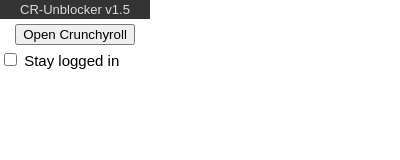
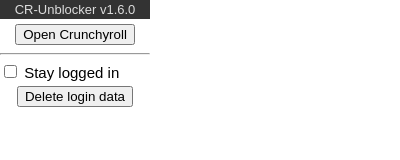
Before and after one commit to fhuhne/CR-Unblocker, a browser extension: page src/popup.html in a window 400 px wide. Drawn offline with Linux system fonts and the light colour scheme.

Commit message:
Update version number in popup, Add button to delete login data

```diff
--- a/src/popup.css
+++ b/src/popup.css
@@ -18,7 +18,7 @@
 	color: #ddd;
 }
 
-#open-cr {
+button {
 	display: block;
 	margin: 5px auto;
 	text-align: center;
--- a/src/popup.html
+++ b/src/popup.html
@@ -7,11 +7,13 @@
 </head>
 <body>
 	<div class="top-bar">
-		<p>CR-Unblocker v1.5</p>
+		<p>CR-Unblocker v1.6.0</p>
 	</div>
 	<button id="open-cr">Open Crunchyroll</button>
+	<hr />
 	<input type="checkbox" id="saveLogin" />
 	<label for="saveLogin">Stay logged in</label>
 	<script type="text/javascript" src="popup.js"></script>
+	<button id="deleteData">Delete login data</button>
 </body>
 </html>
--- a/src/popup.js
+++ b/src/popup.js
@@ -15,3 +15,7 @@
 browser.storage.local.get({ saveLogin: false }, (item) => {
 	document.getElementById('saveLogin').checked = item.saveLogin;
 });
+
+document.getElementById('deleteData').addEventListener('click', () => {
+	browser.storage.local.remove(['loginData', 'login']);
+});
```
